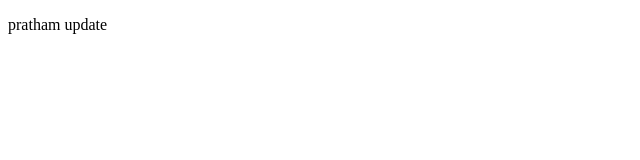
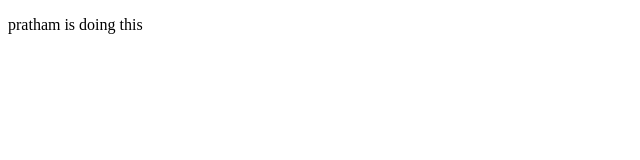
Before and after one commit to sharmabhavik/practice_git, a plain HTML site: page index.html in a window 1280 px wide. Shown: the full height of the page, 0-640 px from the left. Drawn offline with Linux system fonts and the light colour scheme.

Commit message:
learning conflict

```diff
--- a/index.html
+++ b/index.html
@@ -1,11 +1,14 @@
 <!doctype html>
 <html lang="en">
+
 <head>
   <meta charset="UTF-8" />
   <meta name="viewport" content="width=device-width, initial-scale=1.0" />
   <title>Document</title>
 </head>
+
 <body>
-    <p>pratham update</p>
+  <p>pratham is doing this</p>
 </body>
+
 </html>
```
Lines whose indentation alone changed are shown as unchanged.
